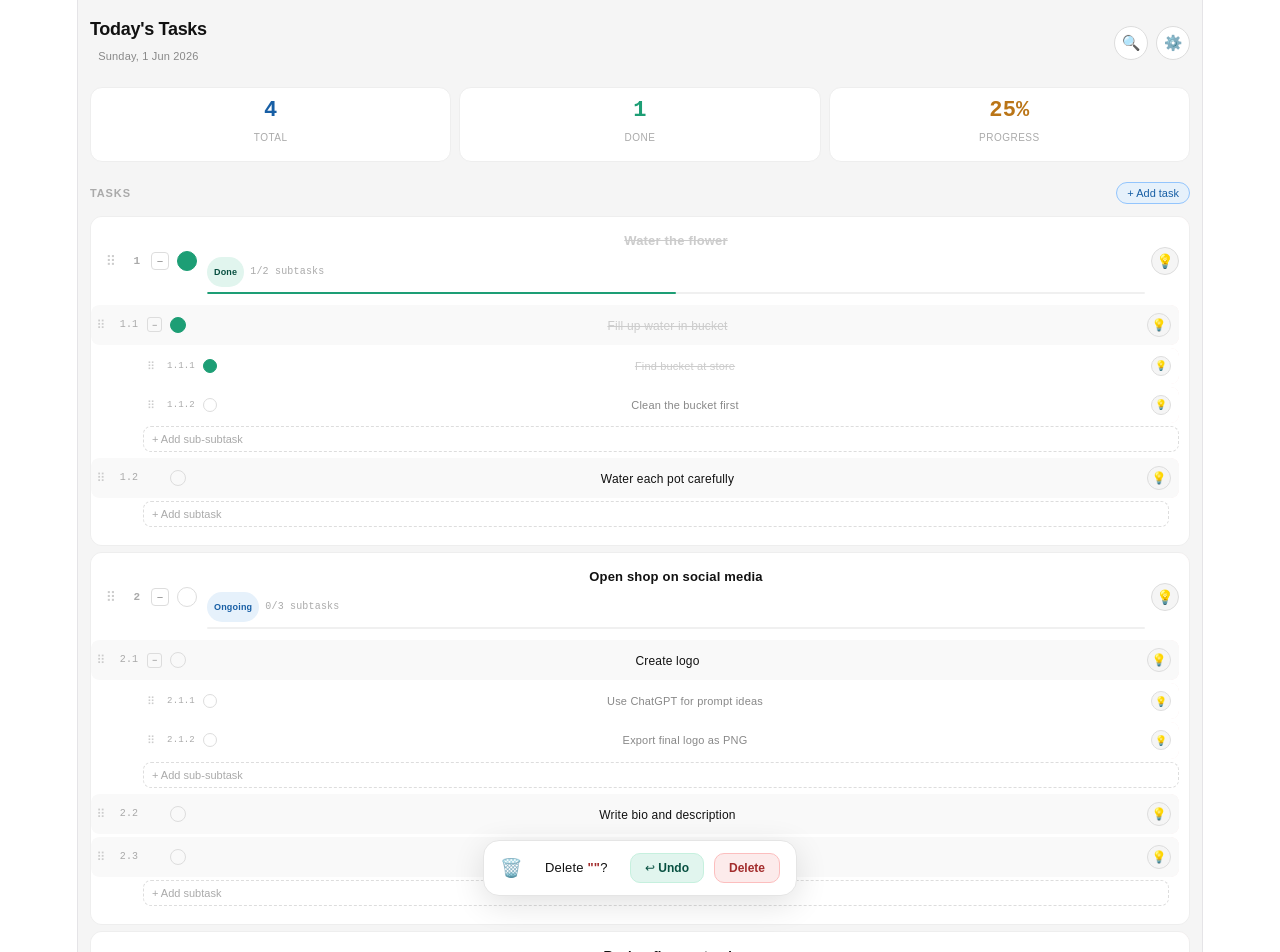
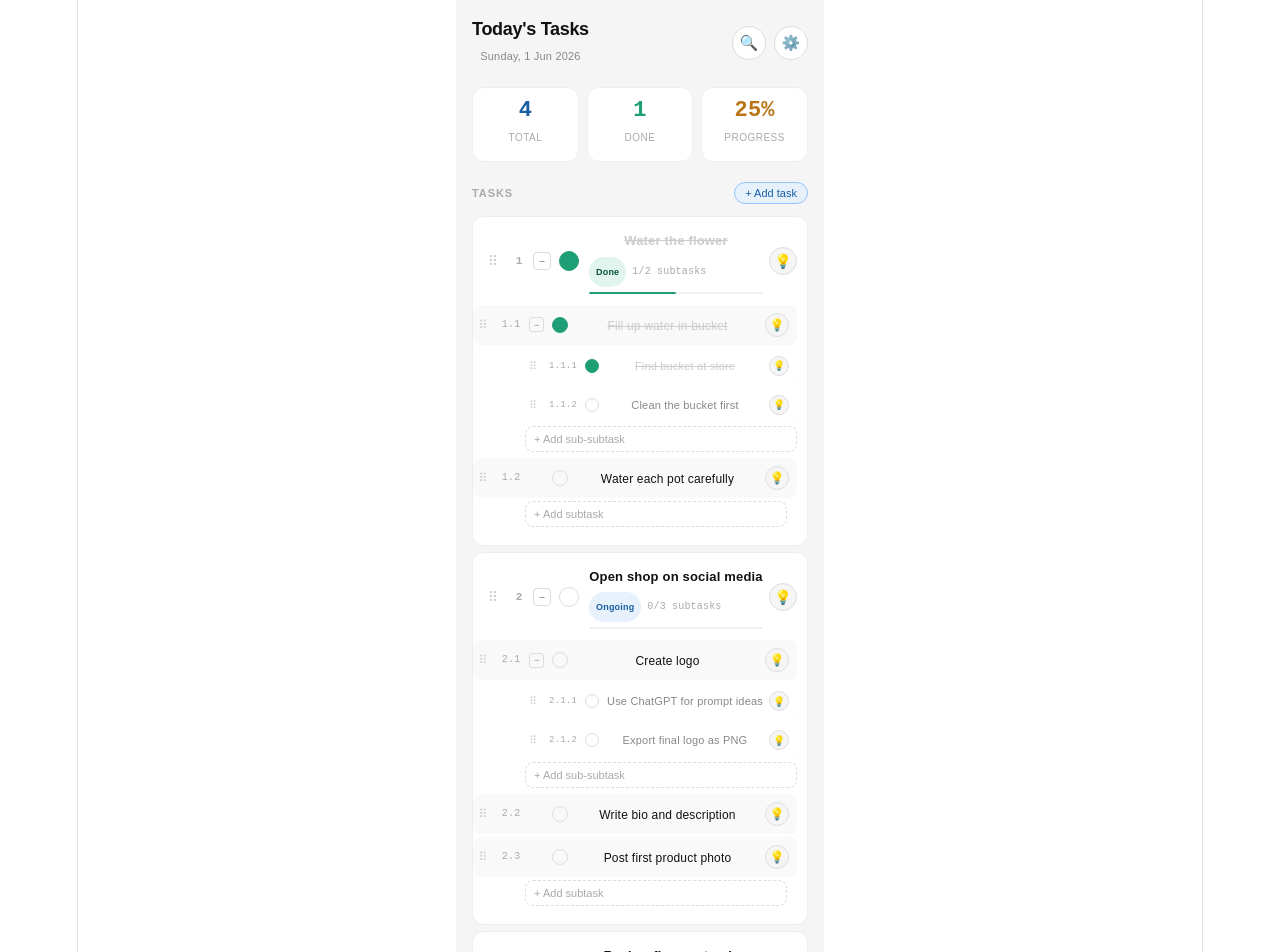
Before and after one commit to titanbysham/command-centre, a React app: page / in a window 1280 px wide. Shown: the top 952 px of the page. Built offline with nearby package versions, Linux system fonts and the light colour scheme; the HTML template or start-up script is replaced by a standard one.

Commit message:
centre popup big font

```diff
--- a/src/App.jsx
+++ b/src/App.jsx
@@ -171,25 +171,41 @@ function SwipeRow({ children, onSwipeLeft, borderRadius = 12 }) {
 
 function Toast({ toast, onUndo, onDelete }) {
   return (
+    <>
+    {/* Dark overlay behind popup */}
     <div style={{
-      position: "fixed", bottom: 24, left: "50%",
-      transform: toast.show ? "translateX(-50%) translateY(0)" : "translateX(-50%) translateY(120px)",
-      transition: "transform 0.3s ease",
+      position: "fixed", inset: 0,
+      background: "rgba(0,0,0,0.4)",
+      zIndex: 998,
+      opacity: toast.show ? 1 : 0,
+      pointerEvents: toast.show ? "all" : "none",
+      transition: "opacity 0.25s ease",
+    }} onClick={onUndo} />
+    <div style={{
+      position: "fixed", top: "50%", left: "50%",
+      transform: toast.show ? "translate(-50%, -50%) scale(1)" : "translate(-50%, -50%) scale(0.85)",
+      opacity: toast.show ? 1 : 0,
+      pointerEvents: toast.show ? "all" : "none",
+      transition: "transform 0.25s ease, opacity 0.25s ease",
       background: "#fff", border: "0.5px solid #e5e5e5",
-      borderRadius: 16, padding: "12px 16px",
-      display: "flex", alignItems: "center", gap: 10,
-      fontSize: 13, fontWeight: 500,
-      boxShadow: "0 8px 32px rgba(0,0,0,0.12)",
-      zIndex: 999, minWidth: 280,
+      borderRadius: 20, padding: "24px 24px",
+      display: "flex", flexDirection: "column", alignItems: "center", gap: 16,
+      textAlign: "center",
+      fontSize: 16, fontWeight: 500,
+      boxShadow: "0 12px 48px rgba(0,0,0,0.18)",
+      zIndex: 999, width: "80%", maxWidth: 320,
       fontFamily: "'DM Sans', sans-serif",
     }}>
-      <span style={{ fontSize: 18, flexShrink: 0 }}>🗑️</span>
-      <span style={{ flex: 1, fontSize: 13, color: "#111", overflow: "hidden", textOverflow: "ellipsis", whiteSpace: "nowrap" }}>
-        Delete <strong style={{ color: "#A32D2D" }}>"{toast.name}"</strong>?
-      </span>
-      <button onClick={onUndo} style={{ padding: "7px 14px", borderRadius: 10, border: "0.5px solid #C6F0DE", background: "#E1F5EE", color: "#085041", fontSize: 12, fontWeight: 700, cursor: "pointer", whiteSpace: "nowrap", flexShrink: 0, fontFamily: "'DM Sans', sans-serif" }}>↩ Undo</button>
-      <button onClick={onDelete} style={{ padding: "7px 14px", borderRadius: 10, border: "0.5px solid #FCBEBE", background: "#FCEBEB", color: "#A32D2D", fontSize: 12, fontWeight: 700, cursor: "pointer", whiteSpace: "nowrap", flexShrink: 0, fontFamily: "'DM Sans', sans-serif" }}>Delete</button>
+      <span style={{ fontSize: 36 }}>🗑️</span>
+      <div style={{ fontSize: 16, fontWeight: 600, color: "#111", lineHeight: 1.5 }}>
+        Delete<br /><span style={{ color: "#A32D2D" }}>"{toast.name}"</span>?
+      </div>
+      <div style={{ display: "flex", gap: 10, width: "100%" }}>
+        <button onClick={onUndo} style={{ flex: 1, padding: "12px", borderRadius: 12, border: "0.5px solid #C6F0DE", background: "#E1F5EE", color: "#085041", fontSize: 15, fontWeight: 700, cursor: "pointer", fontFamily: "'DM Sans', sans-serif" }}>↩ Undo</button>
+        <button onClick={onDelete} style={{ flex: 1, padding: "12px", borderRadius: 12, border: "0.5px solid #FCBEBE", background: "#FCEBEB", color: "#A32D2D", fontSize: 15, fontWeight: 700, cursor: "pointer", fontFamily: "'DM Sans', sans-serif" }}>🗑️ Delete</button>
+      </div>
     </div>
+    </>
   );
 }
 
@@ -556,7 +572,7 @@ function SheetOption({ icon, title, sub, color, onClick }) {
 }
 
 const styles = {
-  page: { background: "#f5f5f5", minHeight: "100vh", padding: "16px 12px", maxWidth: "100%", margin: 0, fontFamily: "'DM Sans', sans-serif" },
+  page: { background: "#f5f5f5", minHeight: "100vh", padding: 16, maxWidth: 480, margin: "0 auto", fontFamily: "'DM Sans', sans-serif" },
   topbar: { display: "flex", alignItems: "center", justifyContent: "space-between", marginBottom: 18 },
   topTitle: { fontSize: 18, fontWeight: 700, color: "#111", letterSpacing: -0.3 },
   topSub: { fontSize: 11, color: "#888", marginTop: 1 },
```
